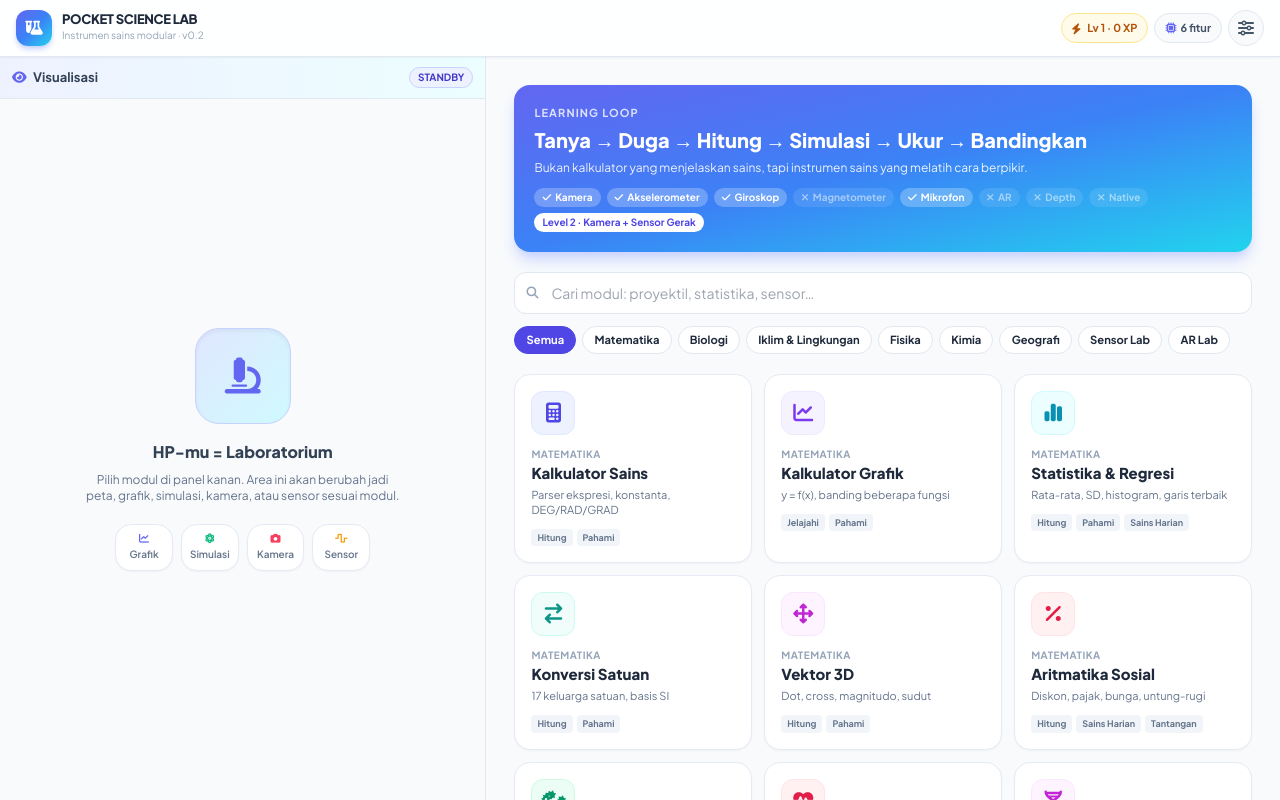
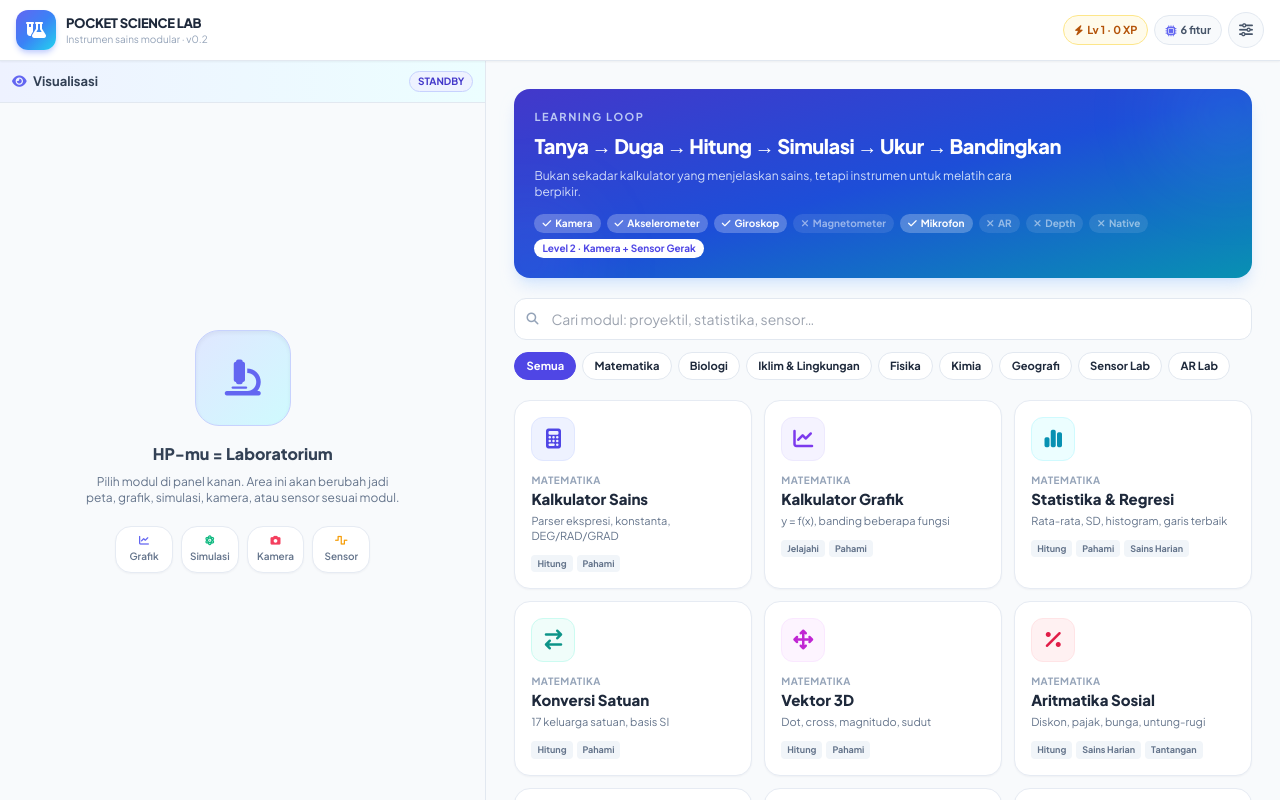
Before and after one commit to AnggaConni/Science-HUB, a plain HTML site: page index.html in a window 1280 px wide. Drawn offline with nearby package versions, Linux system fonts and the light colour scheme.

Commit message:
Refactor navbar and home section layout

```diff
--- a/index.html
+++ b/index.html
@@ -69,26 +69,112 @@
 </div>
 
 <!-- ===== NAVBAR (bright) ===== -->
-<nav class="bg-white/90 backdrop-blur px-3 md:px-4 py-2.5 flex justify-between items-center shadow-sm z-30 border-b border-slate-200 shrink-0">
-  <div class="flex items-center gap-2.5 cursor-pointer" onclick="Router.home()">
-    <div class="w-9 h-9 rounded-xl bg-gradient-to-br from-indigo-500 via-blue-500 to-cyan-400 flex items-center justify-center shadow-md shadow-indigo-200">
-      <i class="fa-solid fa-flask-vial text-white text-sm"></i>
+<!-- ===== RESPONSIVE NAVBAR ===== -->
+<nav class="bg-white/95 backdrop-blur px-3 sm:px-4 py-2.5
+            flex items-center justify-between gap-2
+            shadow-sm z-30 border-b border-slate-200 shrink-0">
+
+  <!-- BRAND -->
+  <div
+    class="flex items-center gap-2.5 cursor-pointer min-w-0 flex-1"
+    onclick="Router.home()"
+  >
+    <!-- Logo -->
+    <div class="w-9 h-9 sm:w-10 sm:h-10 shrink-0 rounded-xl
+                bg-gradient-to-br from-indigo-500 via-blue-500 to-cyan-400
+                flex items-center justify-center
+                shadow-md shadow-indigo-200">
+      <i class="fa-solid fa-flask-vial text-white text-sm sm:text-base"></i>
     </div>
-    <div>
-      <h1 class="font-extrabold text-[13px] tracking-tight leading-none text-slate-800">POCKET SCIENCE LAB</h1>
-      <p class="text-[10px] text-slate-400 mt-0.5">Instrumen sains modular · v0.2</p>
+
+    <!-- Brand Text -->
+    <div class="min-w-0">
+      <h1 class="font-extrabold text-[12px] sm:text-[13px]
+                 tracking-tight leading-none text-slate-800
+                 truncate">
+        POCKET SCIENCE LAB
+      </h1>
+
+      <p class="text-[9px] sm:text-[10px]
+                text-slate-400 mt-1 leading-none
+                truncate">
+        Instrumen sains modular · v0.2
+      </p>
     </div>
   </div>
-  <div class="flex items-center gap-1.5">
-    <div id="xp-chip" class="hidden sm:flex items-center gap-1.5 bg-amber-50 border border-amber-200 text-amber-700 text-[11px] font-bold px-2.5 py-1.5 rounded-full">
-      <i class="fa-solid fa-bolt"></i><span id="xp-text">Lv 1 · 0 XP</span>
+
+
+  <!-- RIGHT CONTROLS -->
+  <div class="flex items-center gap-1.5 shrink-0">
+
+    <!-- XP -->
+    <div
+      id="xp-chip"
+      class="flex items-center gap-1
+             bg-amber-50 border border-amber-200
+             text-amber-700 font-bold
+             px-2 sm:px-2.5 py-1.5
+             rounded-full
+             text-[10px] sm:text-[11px]"
+    >
+      <i class="fa-solid fa-bolt text-[10px]"></i>
+
+      <!-- Mobile -->
+      <span id="xp-text-mobile" class="sm:hidden">
+        Lv 1
+      </span>
+
+      <!-- Desktop -->
+      <span id="xp-text" class="hidden sm:inline">
+        Lv 1 · 0 XP
+      </span>
     </div>
-    <button onclick="UI.capabilityModal()" id="cap-chip" class="bg-slate-50 hover:bg-slate-100 text-[11px] font-bold px-2.5 py-1.5 rounded-full border border-slate-200 text-slate-600">
-      <i class="fa-solid fa-microchip mr-1 text-indigo-500"></i><span id="cap-count">…</span>
+
+
+    <!-- CAPABILITIES -->
+    <button
+      onclick="UI.capabilityModal()"
+      id="cap-chip"
+      class="flex items-center justify-center
+             bg-slate-50 hover:bg-slate-100
+             border border-slate-200
+             text-slate-600 font-bold
+             rounded-full
+             w-9 h-9 sm:w-auto sm:h-auto
+             sm:px-2.5 sm:py-1.5
+             text-[11px]"
+      aria-label="Capabilities"
+    >
+      <i class="fa-solid fa-microchip
+                text-indigo-500
+                sm:mr-1"></i>
+
+      <!-- Mobile: number only -->
+      <span id="cap-count-mobile" class="sm:hidden">
+        6
+      </span>
+
+      <!-- Desktop -->
+      <span id="cap-count" class="hidden sm:inline">
+        6 fitur
+      </span>
     </button>
-    <button onclick="UI.settingsModal()" class="bg-slate-50 hover:bg-slate-100 w-9 h-9 rounded-full border border-slate-200 text-slate-600">
-      <i class="fa-solid fa-sliders"></i>
+
+
+    <!-- SETTINGS -->
+    <button
+      onclick="UI.settingsModal()"
+      class="bg-slate-50 hover:bg-slate-100
+             w-9 h-9 shrink-0
+             rounded-full
+             border border-slate-200
+             text-slate-600
+             flex items-center justify-center"
+      aria-label="Settings"
+    >
+      <i class="fa-solid fa-sliders text-sm"></i>
     </button>
+
   </div>
 </nav>
 
@@ -153,11 +239,78 @@
   <div id="dash-pane" class="w-full md:w-[58%] lg:w-[62%] flex-1 h-full overflow-y-auto bg-slate-50 relative">
     <!-- HOME -->
     <div id="view-home" class="p-4 md:p-7 fade-in">
-      <div class="rounded-2xl bg-gradient-to-br from-indigo-500 via-blue-500 to-cyan-400 p-5 text-white shadow-lg shadow-indigo-200 mb-5">
-        <p class="text-[11px] font-bold uppercase tracking-widest opacity-80">Learning Loop</p>
-        <h2 class="text-xl font-extrabold mt-1">Tanya → Duga → Hitung → Simulasi → Ukur → Bandingkan</h2>
-        <p class="text-xs opacity-90 mt-1.5">Bukan kalkulator yang menjelaskan sains, tapi instrumen sains yang melatih cara berpikir.</p>
-        <div id="home-caps" class="flex flex-wrap gap-1.5 mt-3"></div>
+
+      <!-- ===== HOME INFORMATION ===== -->
+      <div
+        class="relative overflow-hidden rounded-2xl
+              bg-gradient-to-br from-indigo-700 via-blue-700 to-cyan-600
+              p-4 sm:p-5
+              text-white
+              shadow-lg shadow-blue-200/60
+              mb-5"
+      >
+
+        <!-- subtle decorative glow -->
+        <div
+          class="absolute -right-10 -top-10
+                w-32 h-32 rounded-full
+                bg-cyan-300/10 blur-2xl pointer-events-none"
+        ></div>
+
+        <div
+          class="absolute -left-10 -bottom-10
+                w-28 h-28 rounded-full
+                bg-indigo-300/10 blur-2xl pointer-events-none"
+        ></div>
+
+
+        <!-- LABEL -->
+        <div class="relative">
+          <p
+            class="text-[10px] sm:text-[11px]
+                  font-bold uppercase tracking-[0.14em]
+                  text-blue-100/80"
+          >
+            Learning Loop
+          </p>
+
+
+          <!-- MAIN TITLE -->
+          <h2
+            class="mt-1.5
+                  text-[18px] sm:text-xl
+                  leading-[1.25]
+                  font-extrabold
+                  tracking-tight
+                  max-w-xl"
+          >
+            Tanya → Duga → Hitung
+            <span class="hidden sm:inline">→</span>
+            <br class="sm:hidden">
+            Simulasi → Ukur → Bandingkan
+          </h2>
+
+
+          <!-- DESCRIPTION -->
+          <p
+            class="text-[11px] sm:text-xs
+                  leading-relaxed
+                  text-blue-50/85
+                  mt-2
+                  max-w-lg"
+          >
+            Bukan sekadar kalkulator yang menjelaskan sains,
+            tetapi instrumen untuk melatih cara berpikir.
+          </p>
+
+
+          <!-- CAPABILITIES -->
+          <div
+            id="home-caps"
+            class="flex flex-wrap gap-1.5 mt-3.5"
+          ></div>
+
+        </div>
       </div>
 
       <div class="flex gap-2 mb-3">
@@ -189,6 +342,7 @@
       <div class="p-4 md:p-6 pb-28" id="tab-content-container"></div>
     </div>
   </div>
+
 </div>
 
 <!-- MOBILE NAV -->
```
